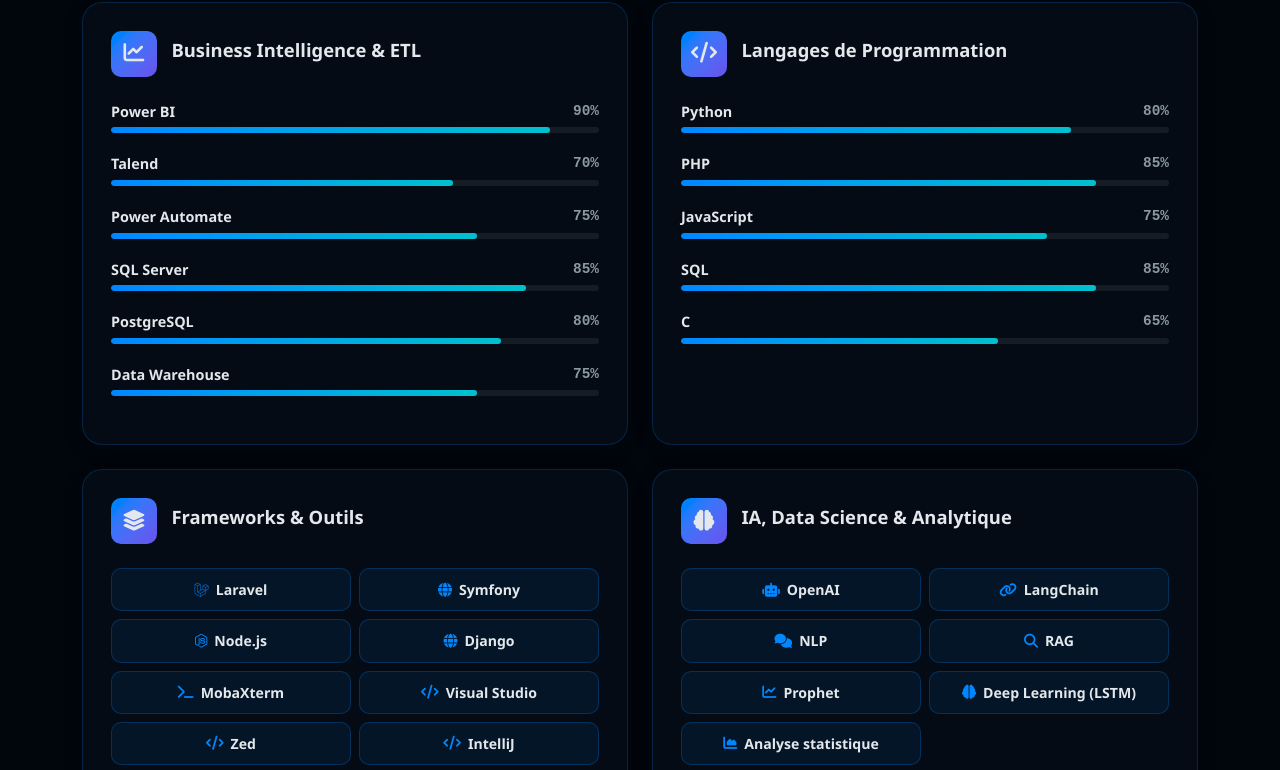
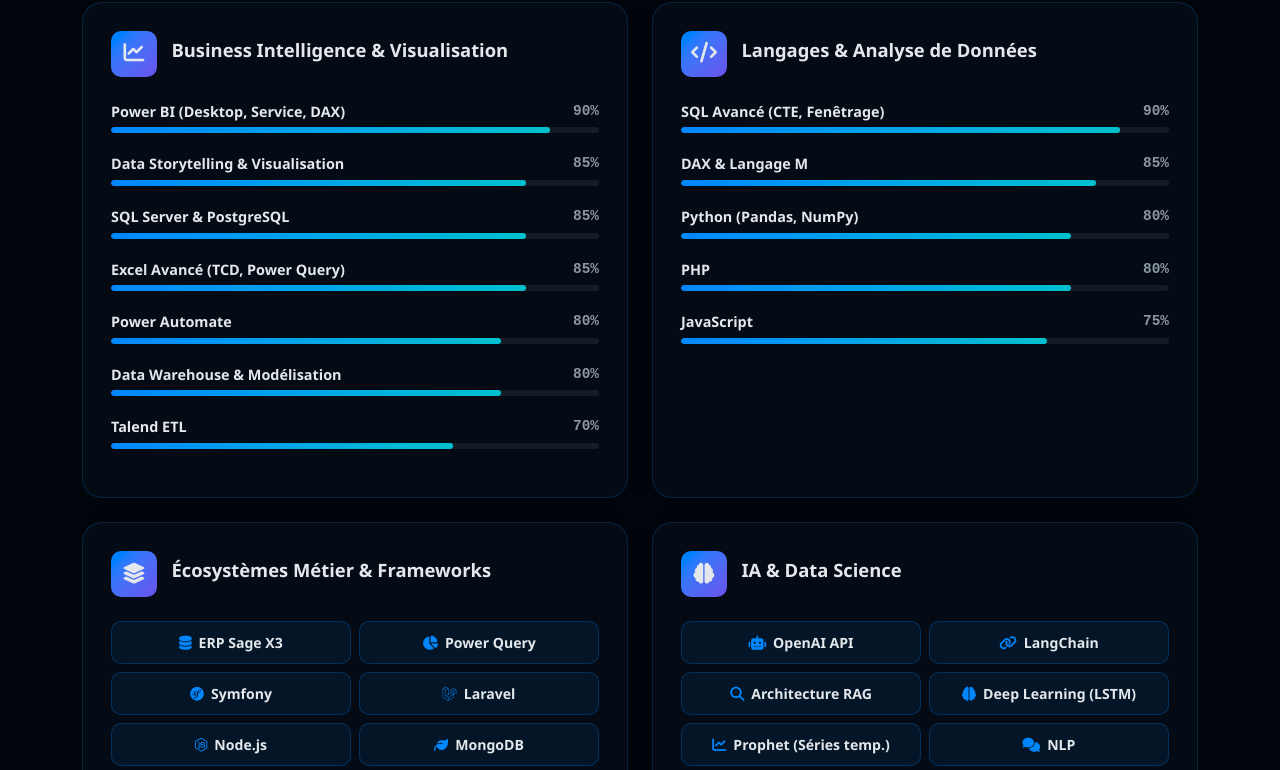
Before and after one commit to riahinassim/portfolio, a plain HTML site: page index.html in a window 1280 px wide. Shown: the part 8766-9536 px from the top of the page. Drawn offline with nearby package versions, Linux system fonts and the light colour scheme; animation ran at ten frames a second.

Commit message:
Mise à jour des compétences techniques et ajout du Data Storytelling

```diff
--- a/index.html
+++ b/index.html
@@ -480,71 +480,72 @@
 
       <div class="col-md-6">
         <div class="dash-card fade-up">
-            <div class="card-head"><div class="card-icon"><i class="fas fa-chart-line"></i></div><h3 class="card-ttl">Business Intelligence & ETL</h3></div>
-            <div class="skill-bar"><div class="skill-row"><span>Power BI</span><span class="skill-pct">90%</span></div><div class="skill-track"><div class="skill-fill" style="width:90%"></div></div></div>
-            <div class="skill-bar"><div class="skill-row"><span>Talend</span><span class="skill-pct">70%</span></div><div class="skill-track"><div class="skill-fill" style="width:70%"></div></div></div>
-            <div class="skill-bar"><div class="skill-row"><span>Power Automate</span><span class="skill-pct">75%</span></div><div class="skill-track"><div class="skill-fill" style="width:75%"></div></div></div>
-            <div class="skill-bar"><div class="skill-row"><span>SQL Server</span><span class="skill-pct">85%</span></div><div class="skill-track"><div class="skill-fill" style="width:85%"></div></div></div>
-            <div class="skill-bar"><div class="skill-row"><span>PostgreSQL</span><span class="skill-pct">80%</span></div><div class="skill-track"><div class="skill-fill" style="width:80%"></div></div></div>
-            <div class="skill-bar"><div class="skill-row"><span>Data Warehouse</span><span class="skill-pct">75%</span></div><div class="skill-track"><div class="skill-fill" style="width:75%"></div></div></div>
+          <div class="card-head"><div class="card-icon"><i class="fas fa-chart-line"></i></div><h3 class="card-ttl">Business Intelligence & Visualisation</h3></div>
+          <div class="skill-bar"><div class="skill-row"><span>Power BI (Desktop, Service, DAX)</span><span class="skill-pct">90%</span></div><div class="skill-track"><div class="skill-fill" style="width:90%"></div></div></div>
+          <div class="skill-bar"><div class="skill-row"><span>Data Storytelling & Visualisation</span><span class="skill-pct">85%</span></div><div class="skill-track"><div class="skill-fill" style="width:85%"></div></div></div>
+          <div class="skill-bar"><div class="skill-row"><span>SQL Server & PostgreSQL</span><span class="skill-pct">85%</span></div><div class="skill-track"><div class="skill-fill" style="width:85%"></div></div></div>
+          <div class="skill-bar"><div class="skill-row"><span>Excel Avancé (TCD, Power Query)</span><span class="skill-pct">85%</span></div><div class="skill-track"><div class="skill-fill" style="width:85%"></div></div></div>
+          <div class="skill-bar"><div class="skill-row"><span>Power Automate</span><span class="skill-pct">80%</span></div><div class="skill-track"><div class="skill-fill" style="width:80%"></div></div></div>
+          <div class="skill-bar"><div class="skill-row"><span>Data Warehouse & Modélisation</span><span class="skill-pct">80%</span></div><div class="skill-track"><div class="skill-fill" style="width:80%"></div></div></div>
+          <div class="skill-bar"><div class="skill-row"><span>Talend ETL</span><span class="skill-pct">70%</span></div><div class="skill-track"><div class="skill-fill" style="width:70%"></div></div></div>
         </div>
       </div>
 
       <div class="col-md-6">
         <div class="dash-card fade-up">
-            <div class="card-head"><div class="card-icon"><i class="fas fa-code"></i></div><h3 class="card-ttl">Langages de Programmation</h3></div>
-            <div class="skill-bar"><div class="skill-row"><span>Python</span><span class="skill-pct">80%</span></div><div class="skill-track"><div class="skill-fill" style="width:80%"></div></div></div>
-            <div class="skill-bar"><div class="skill-row"><span>PHP</span><span class="skill-pct">85%</span></div><div class="skill-track"><div class="skill-fill" style="width:85%"></div></div></div>
+          <div class="card-head"><div class="card-icon"><i class="fas fa-code"></i></div><h3 class="card-ttl">Langages & Analyse de Données</h3></div>
+          <div class="skill-bar"><div class="skill-row"><span>SQL Avancé (CTE, Fenêtrage)</span><span class="skill-pct">90%</span></div><div class="skill-track"><div class="skill-fill" style="width:90%"></div></div></div>
+          <div class="skill-bar"><div class="skill-row"><span>DAX & Langage M</span><span class="skill-pct">85%</span></div><div class="skill-track"><div class="skill-fill" style="width:85%"></div></div></div>
+          <div class="skill-bar"><div class="skill-row"><span>Python (Pandas, NumPy)</span><span class="skill-pct">80%</span></div><div class="skill-track"><div class="skill-fill" style="width:80%"></div></div></div>
+          <div class="skill-bar"><div class="skill-row"><span>PHP</span><span class="skill-pct">80%</span></div><div class="skill-track"><div class="skill-fill" style="width:80%"></div></div></div>
           <div class="skill-bar"><div class="skill-row"><span>JavaScript</span><span class="skill-pct">75%</span></div><div class="skill-track"><div class="skill-fill" style="width:75%"></div></div></div>
-            <div class="skill-bar"><div class="skill-row"><span>SQL</span><span class="skill-pct">85%</span></div><div class="skill-track"><div class="skill-fill" style="width:85%"></div></div></div>
-            <div class="skill-bar"><div class="skill-row"><span>C</span><span class="skill-pct">65%</span></div><div class="skill-track"><div class="skill-fill" style="width:65%"></div></div></div>
         </div>
       </div>
 
       <div class="col-md-6">
         <div class="dash-card fade-up">
-            <div class="card-head"><div class="card-icon"><i class="fas fa-layer-group"></i></div><h3 class="card-ttl">Frameworks & Outils</h3></div>
+          <div class="card-head"><div class="card-icon"><i class="fas fa-layer-group"></i></div><h3 class="card-ttl">Écosystèmes Métier & Frameworks</h3></div>
           <div class="row g-2">
+            <div class="col-6"><div class="skill-tag"><i class="fas fa-database"></i> ERP Sage X3</div></div>
+            <div class="col-6"><div class="skill-tag"><i class="fas fa-chart-pie"></i> Power Query</div></div>
+            <div class="col-6"><div class="skill-tag"><i class="fab fa-symfony"></i> Symfony</div></div>
             <div class="col-6"><div class="skill-tag"><i class="fab fa-laravel"></i> Laravel</div></div>
-              <div class="col-6"><div class="skill-tag"><i class="fas fa-globe"></i> Symfony</div></div>
             <div class="col-6"><div class="skill-tag"><i class="fab fa-node-js"></i> Node.js</div></div>
-              <div class="col-6"><div class="skill-tag"><i class="fas fa-globe"></i> Django</div></div>
-              <div class="col-6"><div class="skill-tag"><i class="fas fa-terminal"></i> MobaXterm</div></div>
-              <div class="col-6"><div class="skill-tag"><i class="fas fa-code"></i> Visual Studio</div></div>
-              <div class="col-6"><div class="skill-tag"><i class="fas fa-code"></i> Zed</div></div>
-              <div class="col-6"><div class="skill-tag"><i class="fas fa-code"></i> IntelliJ</div></div>
-              <div class="col-6"><div class="skill-tag"><i class="fas fa-chart-bar"></i> Power Query</div></div>
-              <div class="col-6"><div class="skill-tag"><i class="fas fa-stream"></i> Streamlit</div></div>
+            <div class="col-6"><div class="skill-tag"><i class="fas fa-leaf"></i> MongoDB</div></div>
+            <div class="col-6"><div class="skill-tag"><i class="fab fa-python"></i> Django</div></div>
+            <div class="col-6"><div class="skill-tag"><i class="fas fa-plug"></i> APIs REST</div></div>
           </div>
         </div>
       </div>
 
       <div class="col-md-6">
         <div class="dash-card fade-up">
-            <div class="card-head"><div class="card-icon"><i class="fas fa-brain"></i></div><h3 class="card-ttl">IA, Data Science & Analytique</h3></div>
+          <div class="card-head"><div class="card-icon"><i class="fas fa-brain"></i></div><h3 class="card-ttl">IA & Data Science</h3></div>
           <div class="row g-2">
-              <div class="col-6"><div class="skill-tag"><i class="fas fa-robot"></i> OpenAI</div></div>
+            <div class="col-6"><div class="skill-tag"><i class="fas fa-robot"></i> OpenAI API</div></div>
             <div class="col-6"><div class="skill-tag"><i class="fas fa-link"></i> LangChain</div></div>
+            <div class="col-6"><div class="skill-tag"><i class="fas fa-search"></i> Architecture RAG</div></div>
+            <div class="col-6"><div class="skill-tag"><i class="fas fa-brain"></i> Deep Learning (LSTM)</div></div>
+            <div class="col-6"><div class="skill-tag"><i class="fas fa-chart-line"></i> Prophet (Séries temp.)</div></div>
             <div class="col-6"><div class="skill-tag"><i class="fas fa-comments"></i> NLP</div></div>
-              <div class="col-6"><div class="skill-tag"><i class="fas fa-search"></i> RAG</div></div>
-              <div class="col-6"><div class="skill-tag"><i class="fas fa-chart-line"></i> Prophet</div></div>
-              <div class="col-6"><div class="skill-tag"><i class="fas fa-brain"></i> Deep Learning (LSTM)</div></div>
-              <div class="col-6"><div class="skill-tag"><i class="fas fa-chart-area"></i> Analyse statistique</div></div>
+            <div class="col-6"><div class="skill-tag"><i class="fas fa-stream"></i> Streamlit</div></div>
+            <div class="col-6"><div class="skill-tag"><i class="fas fa-chart-area"></i> Analyse prédictive</div></div>
           </div>
         </div>
       </div>
+
       <div class="col-12">
         <div class="dash-card fade-up">
-            <div class="card-head"><div class="card-icon"><i class="fas fa-cloud"></i></div><h3 class="card-ttl">Big Data, DevOps & Cloud Computing</h3></div>
+          <div class="card-head"><div class="card-icon"><i class="fas fa-cloud"></i></div><h3 class="card-ttl">Big Data, Cloud & DevOps</h3></div>
           <div class="row text-center g-3">
             <div class="col-md-3 col-6"><div class="card-icon mx-auto mb-2"><i class="fas fa-cubes"></i></div><p class="mb-0 small">Microsoft Fabric</p></div>
             <div class="col-md-3 col-6"><div class="card-icon mx-auto mb-2"><i class="fas fa-bolt"></i></div><p class="mb-0 small">PySpark</p></div>
             <div class="col-md-3 col-6"><div class="card-icon mx-auto mb-2"><i class="fas fa-database"></i></div><p class="mb-0 small">Spark SQL</p></div>
             <div class="col-md-3 col-6"><div class="card-icon mx-auto mb-2"><i class="fab fa-aws"></i></div><p class="mb-0 small">AWS (S3, Lambda)</p></div>
             <div class="col-md-3 col-6"><div class="card-icon mx-auto mb-2"><i class="fab fa-docker"></i></div><p class="mb-0 small">Docker</p></div>
-              <div class="col-md-3 col-6"><div class="card-icon mx-auto mb-2"><i class="fab fa-git-alt"></i></div><p class="mb-0 small">Git</p></div>
-              <div class="col-md-3 col-6"><div class="card-icon mx-auto mb-2"><i class="fas fa-stream"></i></div><p class="mb-0 small">Streamlit</p></div>
-              <div class="col-md-3 col-6"><div class="card-icon mx-auto mb-2"><i class="fab fa-linux"></i></div><p class="mb-0 small">Linux/Unix</p></div>
+            <div class="col-md-3 col-6"><div class="card-icon mx-auto mb-2"><i class="fab fa-git-alt"></i></div><p class="mb-0 small">Git / GitHub</p></div>
+            <div class="col-md-3 col-6"><div class="card-icon mx-auto mb-2"><i class="fas fa-server"></i></div><p class="mb-0 small">OneLake & Lakehouse</p></div>
+            <div class="col-md-3 col-6"><div class="card-icon mx-auto mb-2"><i class="fab fa-linux"></i></div><p class="mb-0 small">Linux / Bash</p></div>
           </div>
         </div>
       </div>
```
Lines whose indentation alone changed are shown as unchanged.
